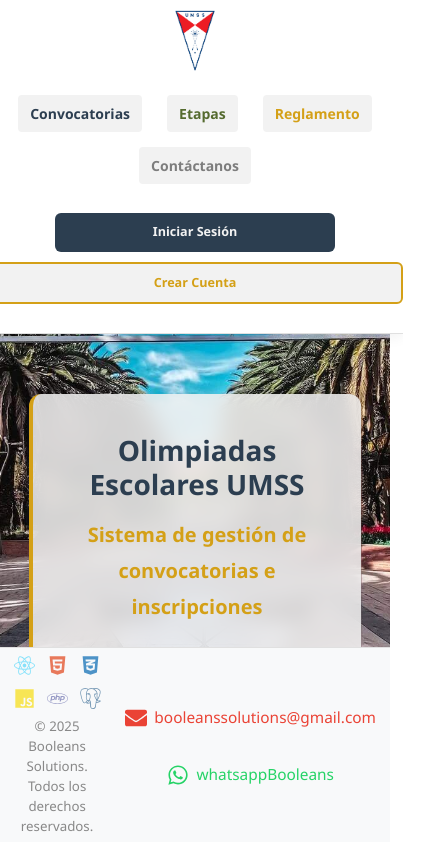
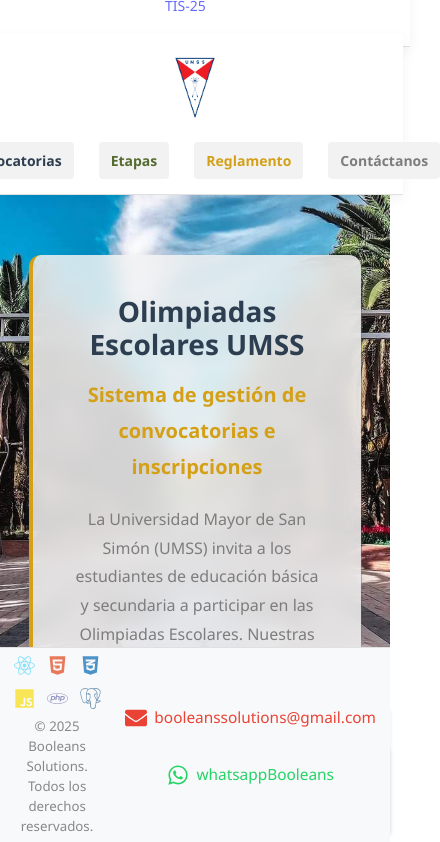
Before and after one commit to marckstar-RjJ/tis-25, a React (Vite) app: page / in a window 390 px wide. Shown: the top 842 px of the page, 440 px wide, since content can reach past the window. Built offline with nearby package versions, Linux system fonts and the light colour scheme.

Commit message:
responsive_movil 5

```diff
--- a/src/App.css
+++ b/src/App.css
@@ -91,6 +91,43 @@
     padding: 0.5rem;
   }
 
+  /* Header móvil */
+  .header {
+    padding: 1rem;
+  }
+
+  .hamburger-menu {
+    display: block;
+  }
+
+  .header .main-nav {
+    display: none;
+  }
+
+  .header-right {
+    gap: 1rem;
+  }
+
+  /* Botones de inicio de sesión */
+  .auth-buttons {
+    position: fixed;
+    bottom: 0;
+    left: 0;
+    right: 0;
+    background: white;
+    padding: 1rem;
+    box-shadow: 0 -2px 4px rgba(0, 0, 0, 0.1);
+    border-top: 1px solid #eee;
+    z-index: 100;
+  }
+
+  .auth-buttons button {
+    width: 100%;
+    max-width: 300px;
+    margin: 0.5rem auto;
+    display: block;
+  }
+
   /* Footer */
   .footer {
     flex-direction: column;
@@ -132,20 +169,81 @@
   /* Header y botones de inicio de sesión */
   .header {
     padding: 0.5rem;
+    display: flex;
+    justify-content: space-between;
+    align-items: center;
+    background-color: white;
+    box-shadow: 0 2px 4px rgba(0, 0, 0, 0.1);
   }
 
   .header-left {
+    display: flex;
+    align-items: center;
     gap: 0.8rem;
   }
 
-  .header .main-nav {
+  .header-right {
+    display: flex;
+    align-items: center;
     gap: 0.8rem;
-    flex-wrap: wrap;
-  }
-
-  .header .btn {
-    padding: 0.4rem 0.8rem;
-    font-size: 0.9rem;
+  }
+
+  /* Menú hamburguesa para móvil */
+  .hamburger-menu {
+    display: none;
+    cursor: pointer;
+    padding: 0.5rem;
+  }
+
+  .hamburger-menu span {
+    display: block;
+    width: 25px;
+    height: 2px;
+    background-color: #333;
+    margin: 4px 0;
+    transition: all 0.3s ease;
+  }
+
+  /* Navegación móvil */
+  .mobile-nav {
+    display: none;
+    position: fixed;
+    top: 0;
+    left: 0;
+    width: 100%;
+    background-color: white;
+    padding: 1rem;
+    box-shadow: 0 2px 4px rgba(0, 0, 0, 0.1);
+    z-index: 1000;
+    transform: translateY(-100%);
+    transition: transform 0.3s ease;
+  }
+
+  .mobile-nav.active {
+    transform: translateY(0);
+  }
+
+  .mobile-nav ul {
+    list-style: none;
+    padding: 0;
+    margin: 0;
+  }
+
+  .mobile-nav li {
+    margin: 0.5rem 0;
+  }
+
+  .mobile-nav a {
+    display: block;
+    padding: 0.5rem 0;
+    color: #333;
+    text-decoration: none;
+    font-size: 1rem;
+    transition: color 0.3s ease;
+  }
+
+  .mobile-nav a:hover {
+    color: #4f46e5;
   }
 
   /* Botones de inicio de sesión y registro */
@@ -154,7 +252,7 @@
     flex-direction: column;
     align-items: center;
     gap: 0.8rem;
-    margin: 1rem 0;
+    margin: 0.5rem 0;
   }
 
   .auth-buttons button {
--- a/src/App.jsx
+++ b/src/App.jsx
@@ -17,6 +17,7 @@
 import Reglamento from './components/Reglamento';
 import Contactanos from './components/Contactanos';
 import ConvocatoriasPublicas from './components/ConvocatoriasPublicas';
+import Header from './components/Header';
 
 // Componente que redirige según el tipo de usuario
 const redirectByUserType = (user) => {
@@ -73,6 +74,7 @@
 
   return (
     <div className="app-container" style={{ display: 'flex', flexDirection: 'column', minHeight: '100vh' }}>
+      <Header />
       <Routes>
         {/* Rutas públicas */}
         <Route path="/" element={<Home />} />
--- /dev/null
+++ b/src/components/Header.jsx
@@ -0,0 +1,94 @@
+import React, { useState } from 'react';
+import { Link, useNavigate } from 'react-router-dom';
+import { useAuth } from '../context/AuthContext';
+
+const Header = () => {
+  const [isMenuOpen, setIsMenuOpen] = useState(false);
+  const navigate = useNavigate();
+  const { currentUser, logout } = useAuth();
+
+  const toggleMenu = () => {
+    setIsMenuOpen(!isMenuOpen);
+  };
+
+  const handleLogout = async () => {
+    await logout();
+    navigate('/');
+  };
+
+  return (
+    <header className="header">
+      <div className="header-left">
+        <div className="hamburger-menu" onClick={toggleMenu}>
+          <span></span>
+          <span></span>
+          <span></span>
+        </div>
+        <Link to="/" className="logo">
+          {/* Aquí puedes agregar tu logo o nombre de la aplicación */}
+          TIS-25
+        </Link>
+      </div>
+
+      <div className="header-right">
+        {currentUser ? (
+          <div className="auth-buttons">
+            <button className="btn-ingresar" onClick={handleLogout}>
+              Cerrar Sesión
+            </button>
+          </div>
+        ) : (
+          <div className="auth-buttons">
+            <Link to="/login" className="btn-ingresar">
+              Iniciar Sesión
+            </Link>
+            <Link to="/registro" className="btn-registrar">
+              Crear Cuenta
+            </Link>
+          </div>
+        )}
+      </div>
+
+      {/* Menú móvil */}
+      <div className={`mobile-nav ${isMenuOpen ? 'active' : ''}`}>
+        <ul>
+          <li>
+            <Link to="/" onClick={toggleMenu}>
+              Inicio
+            </Link>
+          </li>
+          {currentUser && (
+            <>
+              <li>
+                <Link to="/dashboard" onClick={toggleMenu}>
+                  Dashboard
+                </Link>
+              </li>
+              <li>
+                <button onClick={handleLogout}>
+                  Cerrar Sesión
+                </button>
+              </li>
+            </>
+          )}
+          {!currentUser && (
+            <>
+              <li>
+                <Link to="/login" onClick={toggleMenu}>
+                  Iniciar Sesión
+                </Link>
+              </li>
+              <li>
+                <Link to="/registro" onClick={toggleMenu}>
+                  Crear Cuenta
+                </Link>
+              </li>
+            </>
+          )}
+        </ul>
+      </div>
+    </header>
+  );
+};
+
+export default Header;
```
